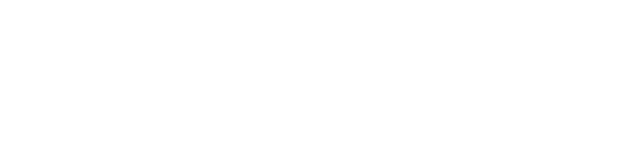
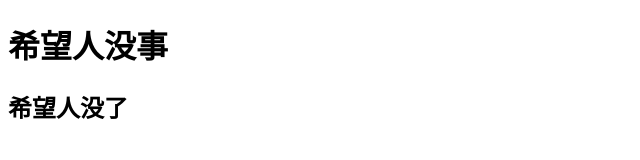
Before and after one commit to Hobingleong/20127, a plain HTML site: page index.html in a window 1280 px wide. Shown: the whole page, without its empty margins (0-640 px from the left). Drawn offline with Linux system fonts and the light colour scheme.

Commit message:
人没事

```diff
--- a/index.html
+++ b/index.html
@@ -6,6 +6,7 @@
     <title>Document</title>
 </head>
 <body>
-
+    <h1>希望人没事</h1>
+    <h2>希望人没了</h2>
 </body>
 </html>
```
